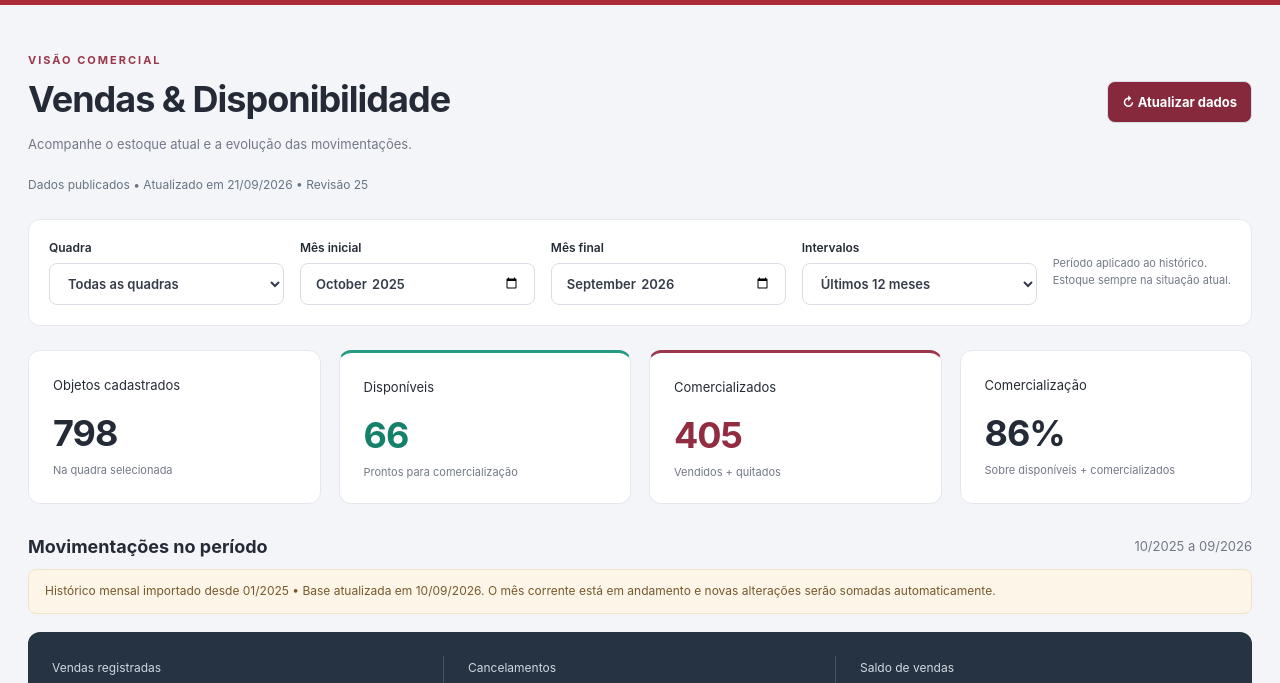
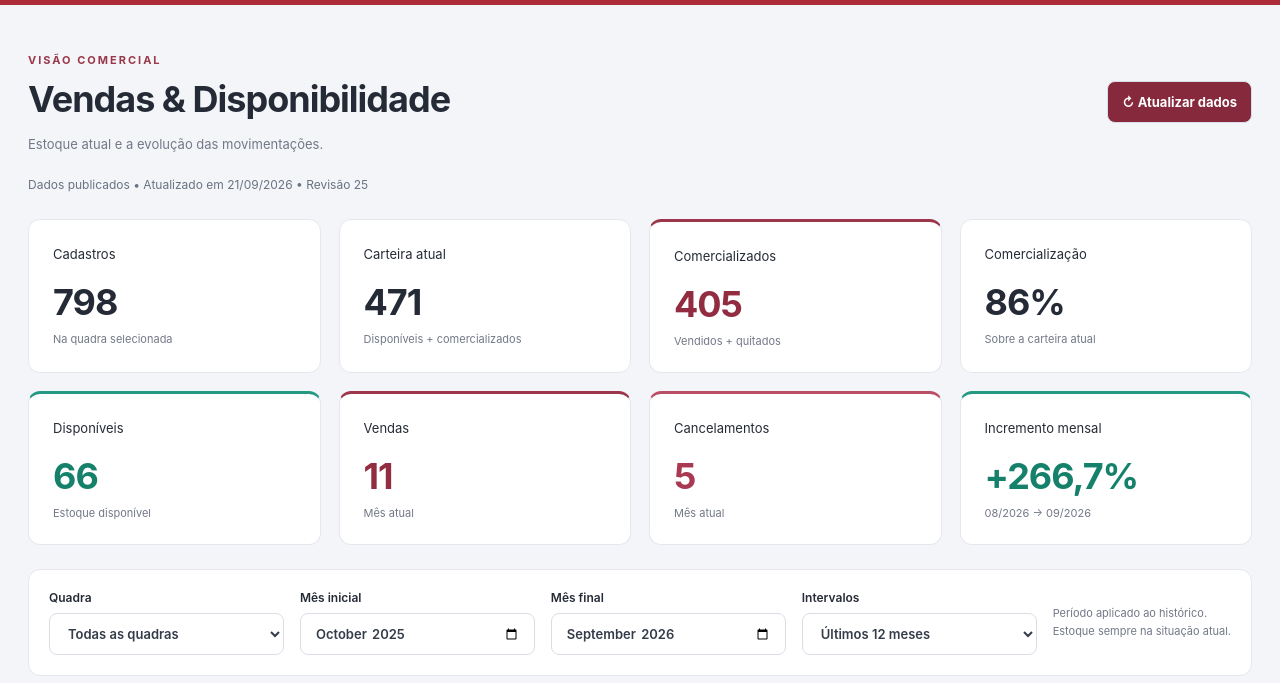
Before and after one commit to nortonpcmaciel/jardimmoria-disponibilidade, a website: page dashboard.html in a window 1280 px wide. Shown: the part 75-758 px from the top of the page. Drawn offline with Linux system fonts and the light colour scheme.

Commit message:
Reorganiza indicadores do dashboard

```diff
--- a/dashboard.html
+++ b/dashboard.html
@@ -5,6 +5,7 @@
   <title>Dashboard de vendas — Jardim Moriá</title>
   <link rel="stylesheet" href="resources/dashboard.css">
   <link rel="stylesheet" href="resources/dashboard-nav.css">
+  <link rel="stylesheet" href="resources/dashboard-cards.css">
 </head>
 <body>
   <header class="topbar">
@@ -15,11 +16,12 @@
     </details>
   </header>
   <main>
-    <div class="heading"><div><p class="eyebrow">VISÃO COMERCIAL</p><h1>Vendas & Disponibilidade</h1><p>Acompanhe o estoque atual e a evolução das movimentações.</p></div><button id="refresh" type="button">↻ Atualizar dados</button></div>
+    <div class="heading"><div><p class="eyebrow">VISÃO COMERCIAL</p><h1>Vendas & Disponibilidade</h1><p>Estoque atual e a evolução das movimentações.</p></div><button id="refresh" type="button">↻ Atualizar dados</button></div>
     <p id="message" role="status" aria-live="polite">Carregando dados publicados…</p>
-    <section class="filters" aria-label="Filtros do dashboard"><label>Quadra<select id="block"><option value="">Todas as quadras</option></select></label><label>Mês inicial<input id="start" type="month" min="2000-01" max="2099-12"></label><label>Mês final<input id="end" type="month" min="2000-01" max="2099-12"></label><label>Intervalos<select id="interval"><option value="last12">Últimos 12 meses</option><option value="currentYear">Ano Atual</option><option value="previousYear">Ano Anterior</option></select></label><span>Período aplicado ao histórico.<br>Estoque sempre na situação atual.</span></section>
     <div id="content" hidden>
-      <section class="cards" aria-label="Indicadores atuais"><article class="card"><p>Objetos cadastrados</p><strong id="total">—</strong><small>Na quadra selecionada</small></article><article class="card available"><p>Disponíveis</p><strong id="available">—</strong><small>Prontos para comercialização</small></article><article class="card sold"><p>Comercializados</p><strong id="sold">—</strong><small>Vendidos + quitados</small></article><article class="card"><p>Comercialização</p><strong id="rate">—</strong><small>Sobre disponíveis + comercializados</small></article></section>
+      <section class="cards" aria-label="Indicadores atuais"><article class="card"><p>Cadastros</p><strong id="total">—</strong><small>Na quadra selecionada</small></article><article class="card"><p>Carteira atual</p><strong id="portfolio">—</strong><small>Disponíveis + comercializados</small></article><article class="card sold"><p>Comercializados</p><strong id="sold">—</strong><small>Vendidos + quitados</small></article><article class="card"><p>Comercialização</p><strong id="rate">—</strong><small>Sobre a carteira atual</small></article></section>
+      <section class="cards monthly-cards" aria-label="Indicadores do mês atual"><article class="card available"><p>Disponíveis</p><strong id="available">—</strong><small>Estoque disponível</small></article><article class="card sales"><p>Vendas</p><strong id="current-sales">—</strong><small>Mês atual</small></article><article class="card cancellations"><p>Cancelamentos</p><strong id="current-cancellations">—</strong><small>Mês atual</small></article><article class="card growth" id="growth-card"><p>Incremento mensal</p><strong id="current-growth">—</strong><small id="growth-period">Vendas em relação ao mês anterior</small></article></section>
+      <section class="filters" aria-label="Filtros do dashboard"><label>Quadra<select id="block"><option value="">Todas as quadras</option></select></label><label>Mês inicial<input id="start" type="month" min="2000-01" max="2099-12"></label><label>Mês final<input id="end" type="month" min="2000-01" max="2099-12"></label><label>Intervalos<select id="interval"><option value="last12">Últimos 12 meses</option><option value="currentYear">Ano Atual</option><option value="previousYear">Ano Anterior</option></select></label><span>Período aplicado ao histórico.<br>Estoque sempre na situação atual.</span></section>
       <div class="section-title"><h2>Movimentações no período</h2><span id="period"></span></div>
       <p id="coverage" class="notice"></p>
       <section class="flow" aria-label="Indicadores do período"><article><span>Vendas registradas</span><strong id="sales">—</strong></article><article><span>Cancelamentos</span><strong id="cancellations">—</strong></article><article><span>Saldo de vendas</span><strong id="net">—</strong><small>Vendas − cancelamentos</small></article></section>
--- /dev/null
+++ b/resources/dashboard-cards.css
@@ -0,0 +1,36 @@
+.monthly-cards {
+  margin-top: 18px;
+}
+
+#content > .filters {
+  margin-top: 24px;
+}
+
+.card.sales {
+  border-top: 3px solid #9b364b;
+}
+
+.card.sales strong {
+  color: #912c41;
+}
+
+.card.cancellations {
+  border-top: 3px solid #ba4e64;
+}
+
+.card.cancellations strong,
+.card.growth.negative strong {
+  color: #a83950;
+}
+
+.card.growth.positive strong {
+  color: #16816b;
+}
+
+.card.growth.positive {
+  border-top: 3px solid #269982;
+}
+
+.card.growth.negative {
+  border-top: 3px solid #ba4e64;
+}
--- a/resources/dashboard-model.js
+++ b/resources/dashboard-model.js
@@ -29,6 +29,11 @@
     if (monthNumber < 1 || monthNumber > 12) return '';
     const absoluteMonth = year * 12 + monthNumber - length;
     return Math.floor(absoluteMonth / 12) + '-' + String(absoluteMonth % 12 + 1).padStart(2, '0');
+  }
+  function percentChange(current, previous) {
+    if (!Number.isFinite(current) || !Number.isFinite(previous) || previous < 0 || current < 0) return null;
+    if (previous === 0) return current === 0 ? 0 : null;
+    return (current - previous) / previous * 100;
   }
   function intervalRange(kind, currentMonth) {
     if (!/^\d{4}-\d{2}$/.test(currentMonth)) return { start: '', end: '' };
@@ -79,7 +84,7 @@
       commercialized: objects.filter(o => sold(o.SITUACAO)).length,
       available: counts['DISPONÍVEL'] || 0 };
   }
-  const api = { month, type, months, periodStart, intervalRange, summarize, compare, isListedObject };
+  const api = { month, type, months, periodStart, percentChange, intervalRange, summarize, compare, isListedObject };
   if (typeof module !== 'undefined' && module.exports) module.exports = api;
   else root.MoriaDashboard = api;
 }(typeof window !== 'undefined' ? window : globalThis));
--- a/resources/dashboard.js
+++ b/resources/dashboard.js
@@ -47,7 +47,18 @@
     $('total').textContent = number(result.objects.length); $('available').textContent = number(result.available);
     $('sold').textContent = number(result.commercialized);
     const commercial = result.available + result.commercialized;
+    $('portfolio').textContent = number(commercial);
     $('rate').textContent = commercial ? (result.commercialized / commercial * 100).toLocaleString('pt-BR', { maximumFractionDigits: 1 }) + '%' : '—';
+    const currentMonth = model.month(new Date()), previousMonth = model.periodStart(currentMonth, 2);
+    const monthly = model.summarize(data, { block: $('block').value, start: previousMonth, end: currentMonth });
+    const currentRow = monthly.rows.find(row => row.month === currentMonth), previousRow = monthly.rows.find(row => row.month === previousMonth);
+    $('current-sales').textContent = currentRow?.covered ? number(currentRow.sales) : '—';
+    $('current-cancellations').textContent = currentRow?.covered ? number(currentRow.cancellations) : '—';
+    const growth = currentRow?.covered && previousRow?.covered ? model.percentChange(currentRow.sales, previousRow.sales) : null;
+    $('current-growth').textContent = growth === null ? '—' : (growth > 0 ? '+' : '') + growth.toLocaleString('pt-BR',{minimumFractionDigits:1,maximumFractionDigits:1}) + '%';
+    $('growth-period').textContent = label(previousMonth) + ' → ' + label(currentMonth);
+    $('growth-card').classList.toggle('positive', growth !== null && growth > 0);
+    $('growth-card').classList.toggle('negative', growth !== null && growth < 0);
     $('period').textContent = label($('start').value) + ' a ' + label($('end').value);
     const covered = result.rows.some(r => r.covered);
     $('sales').textContent = covered ? number(result.sales) : '—';
```
Also changed, not shown: tests/dashboard.test.js (+6 -0 lines), tests/ui-requirements.test.js (+4 -0 lines).
